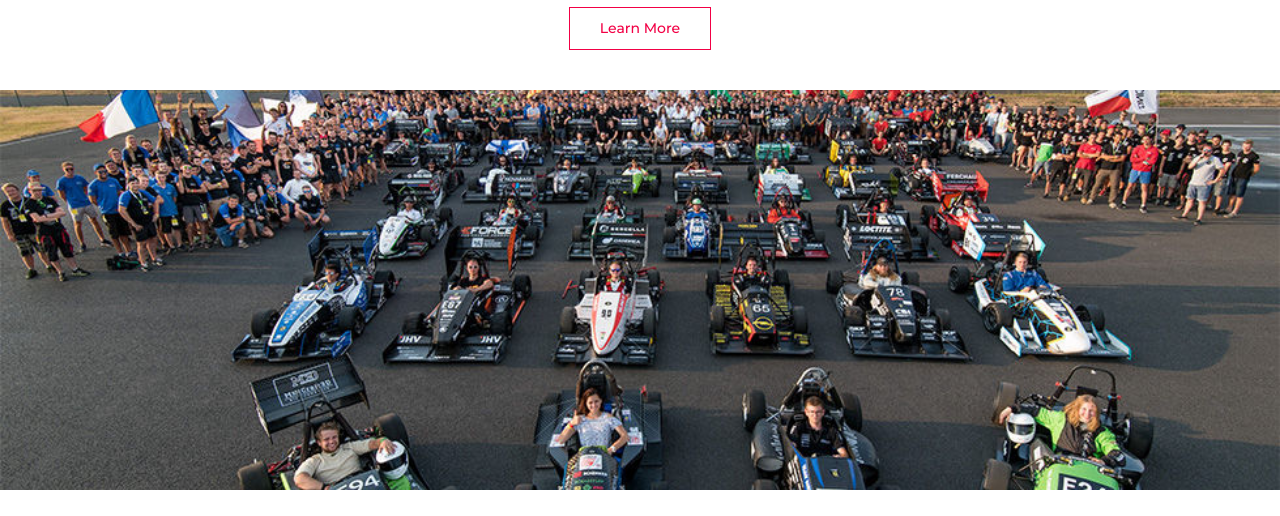
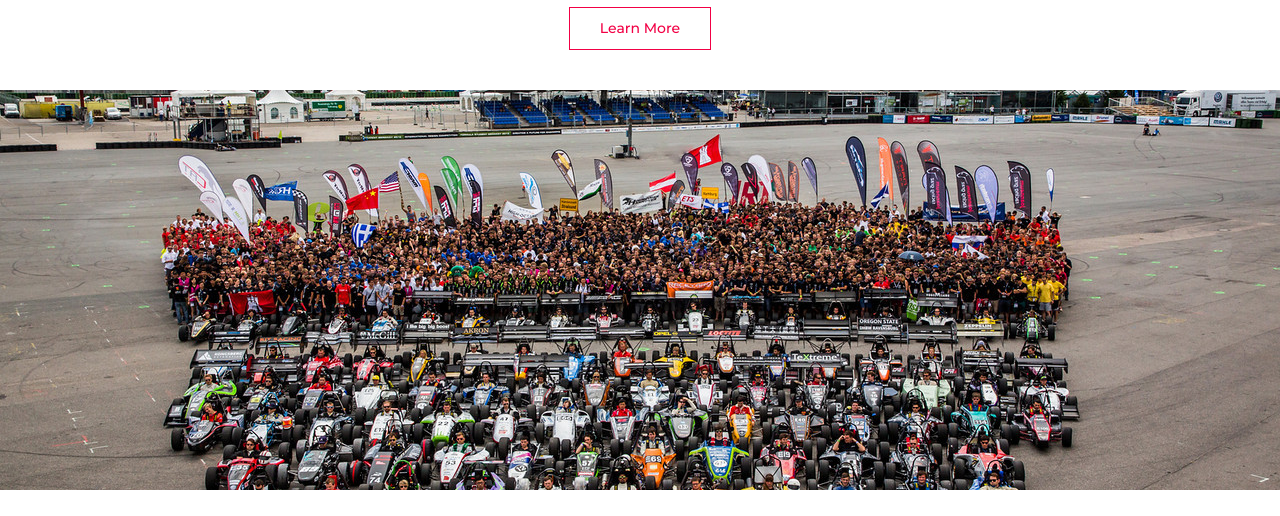
Before and after one commit to SidAXLR8R/FSG, a plain HTML site: page index.html in a window 1280 px wide. Shown: the part 1114-1630 px from the top of the page. Drawn offline with nearby package versions, Linux system fonts and the light colour scheme; some packages are replaced by stand-ins of ours.

Commit message:
Update index.css

```diff
--- a/index.css
+++ b/index.css
@@ -243,7 +243,7 @@ body {
   color: white;
 }
 .scroll-image {
-  background-image: url("about-competition-980x654.jpg");
+  background-image: url("20130731_13-46-12_6586_scheuplein-X2.jpg");
   width: 100%;
   height: 50vh;
   background-position: center;
```
